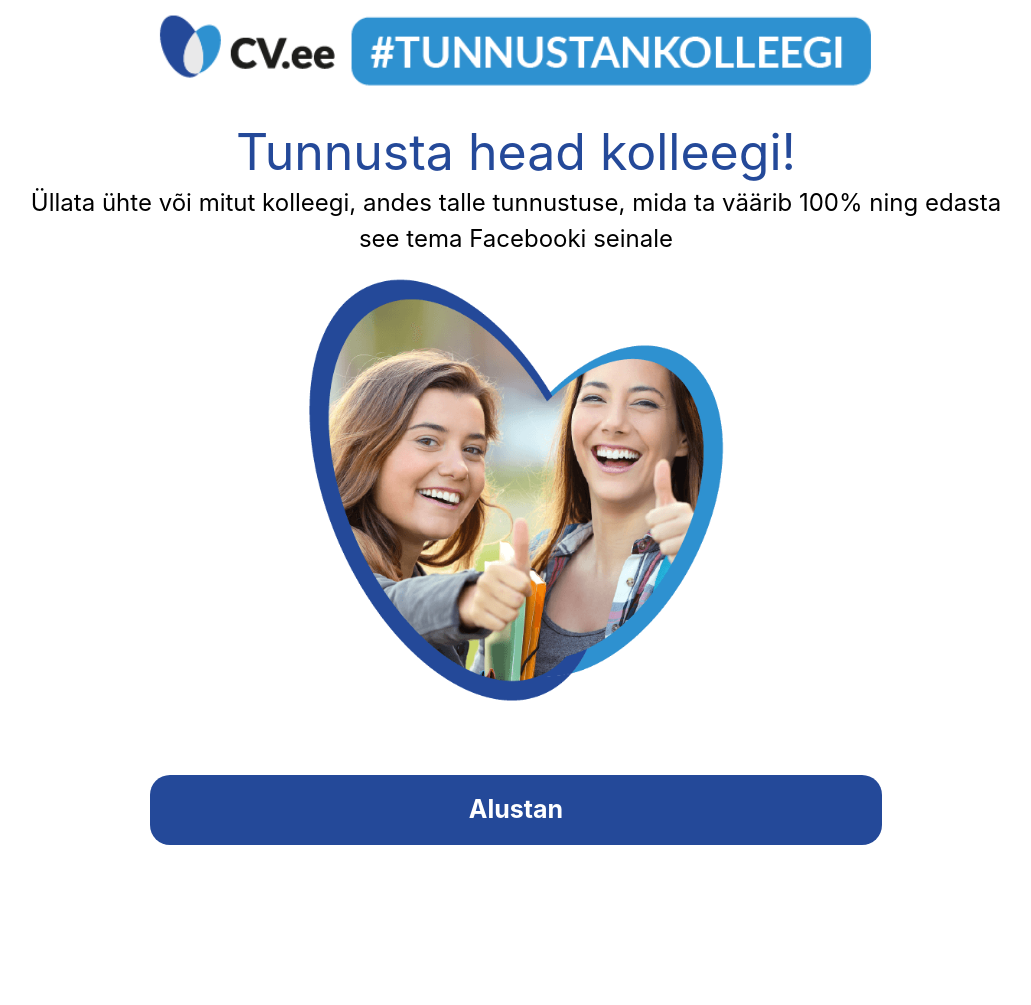
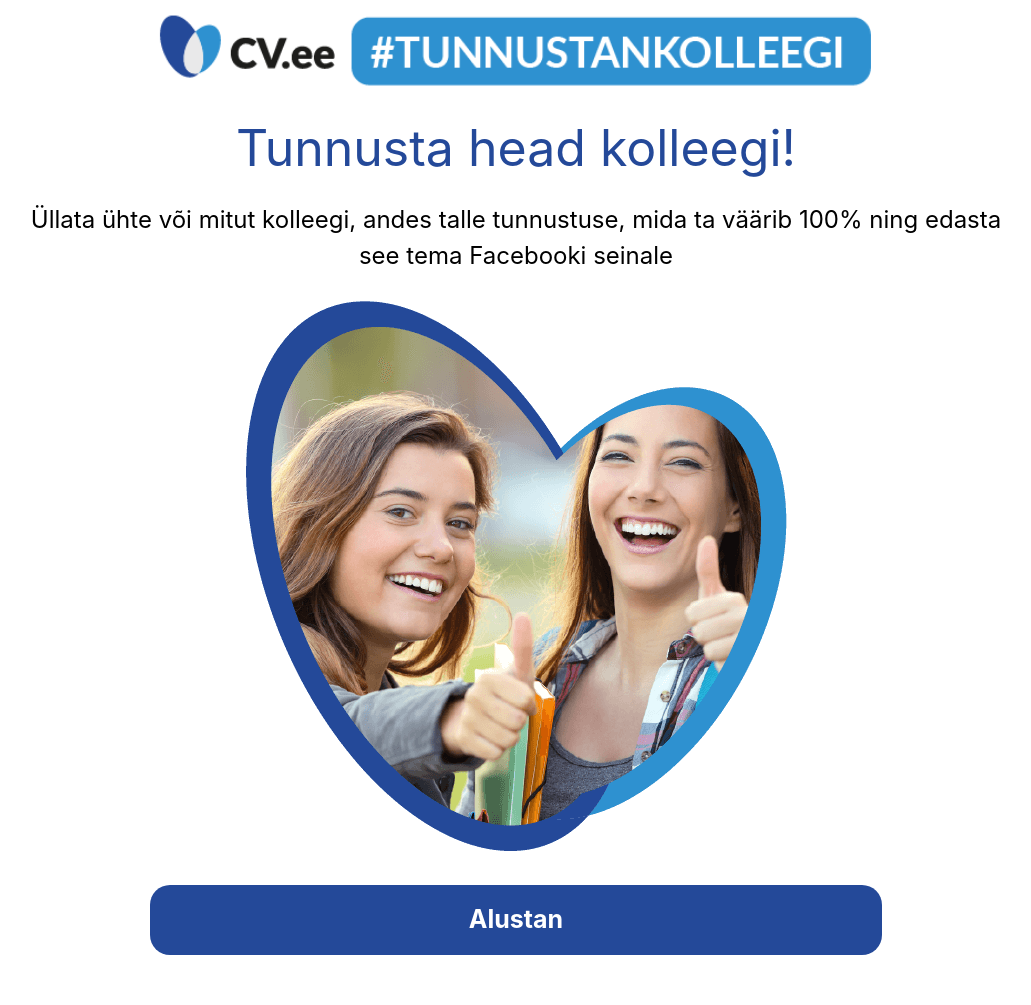
Before and after one commit to kristo-j/cvtunnustakolleegi, a PHP site: page / in a window 1280 px wide. Shown: the whole page, without its empty margins (124-1155 px from the left). Before the commit the page ends 845 px from the top, so only its background shows below. Run offline with PHP 8.4, Linux system fonts and the light colour scheme; some libraries are stand-ins or nearby versions.

Commit message:
min-height/height

```diff
--- a/index.php
+++ b/index.php
@@ -117,9 +117,9 @@
 			</p>
 		  </div>
 		  <div class="contentSection" align="center">
-		    <input type="text" class="form-group nameInput" maxLength="15" placeholder="Ees- ja perekonnanimi"/>
+		    <input type="text" class="form-group nameInput" maxLength="35" placeholder="Ees- ja perekonnanimi"/>
 			<div class="inheritDimension inputNote">
-				<p>PS! Maksimum tähemärkide arv on 15</p>
+				<p>PS! Maksimum tähemärkide arv on 35</p>
 			</div>
 		  </div>
 		  <div class="buttonDiv">
--- a/style.css
+++ b/style.css
@@ -42,12 +42,13 @@
 .slideTitle {
   display: inline-block;
   background-color: white;
-  height: 10%;
+  min-height: 10%;
+  height: auto;
   width: 100%;
   padding-left: 20%;
   padding-right: 20%;
   color: blue;
-  margin-top: 25px;
+  margin-top: 18px;
   margin: auto;
 }
 
@@ -91,11 +92,11 @@
 .buttonDiv {
   color: #f2f2f2;
   font-size: 15px;
-  bottom: 0px;
-  height: 10%;
+  min-height: 15%;
+  height: auto;
   width: 100%;
   text-align: center;
-  padding-top: 30px;
+  padding-top: 0px;
   padding-left: 20%;
   padding-right: 20%;
 }
@@ -154,13 +155,14 @@
 
 .contentSection{
   width: 100%;
-  height: 60%;
+  min-height: 35%;
+  height: auto;
   margin: auto;
   padding-bottom: 30px;
   display: block;
   padding-left: 10%;
   padding-right: 10%;
-  padding-top: 20%;
+  padding-top: 10px;
 }
 
 .textAreaSection{
@@ -180,22 +182,25 @@
 
 .photoSection{
   width: 100%;
-  height: 60%;
+  min-height: 60%;
+  height: auto;
   margin: auto;
-  padding-bottom: 30px;
+  padding-bottom: 15px;
   display: block;
   padding-left: 5%;
   padding-right: 5%;
 }
 
 .templateSection{
-  float: left;
   width: 100%;
-  height: 60%;
+  min-height: 40%;
+  height: auto;
   margin: auto;
   padding-top: 30px;
   padding-bottom: 30px;
   display: block;
+  padding-left: 10%;
+  padding-right: 10%;
 }
 
 .carouselSlide{
@@ -211,13 +216,14 @@
 .actionLine{
   display: block;
   width: 100%;
-  height: 5%;
+  min-height: 5%;
+  height: auto;
   font-size: x-large;
   padding-left: 10%;
   padding-right: 10%;
   font-size: 50px;
   font-weight: 400;
-  margin-top: 35px;
+  margin-top: 10px;
   color: #244999;
 }
 
@@ -231,37 +237,40 @@
 .stepNumber{
   display: block;
   width: 100%;
-  height: 5%;
+  min-height: 5%;
+  height: auto;
   font-size: large;
   padding-left: 10%;
   padding-right: 10%;
   font-size: 50px;
   font-weight: 400;
-  margin-top: 35px;
+  margin-top: 20px;
   color: #244999;
 }
 
 .informationLine{
   display: block;
   width: 100%;
-  height: 10%;
+  min-height: 10%;
+  height: auto;
   font-size: x-large;
   color: black;
   padding-left: 10%;
   padding-right: 10%;
-  margin-top: 30px;
+  margin-top: 15px;
 }
 
 .actionText{
   display: block;
   width: 100%;
-  height: 10%;
+  min-height: 10%;
+  height: auto;
   font-size: 50px;
   font-weight: 200;
   color: black;
   padding-left: 10%;
   padding-right: 10%;
-  margin-top: 30px;
+  margin-top: 15px;
 }
 
 .inheritDimension{
```
